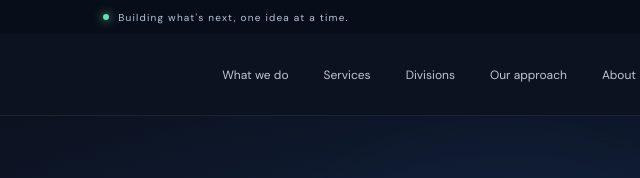
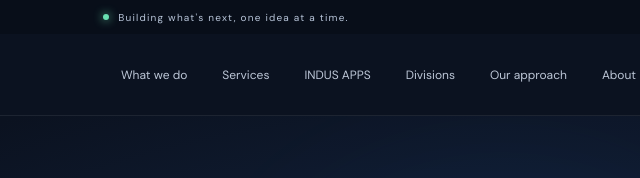
Before and after one commit to Szoyeb84/indus-preview, a plain HTML site: page index.html in a window 1280 px wide. Shown: the top 178 px of the page, 414-1054 px from the left. Drawn offline with Linux system fonts and the light colour scheme.

Commit message:
Connect INDUS APPS page from homepage

```diff
--- a/index.html
+++ b/index.html
@@ -18,7 +18,7 @@
     <a class="brand" href="#home" aria-label="INDUS home"><span class="brand-mark">I<span>N</span></span><span class="brand-name">INDUS<span class="brand-period">.</span></span></a>
     <button class="menu-toggle" aria-label="Open navigation" aria-expanded="false" aria-controls="primary-nav"><span></span><span></span></button>
     <nav id="primary-nav" class="primary-nav" aria-label="Main navigation">
-      <a href="#what-we-do">What we do</a><a href="services.html">Services</a><a href="#divisions">Divisions</a><a href="#approach">Our approach</a><a href="#about">About</a>
+      <a href="#what-we-do">What we do</a><a href="services.html">Services</a><a href="indus-apps.html">INDUS APPS</a><a href="#divisions">Divisions</a><a href="#approach">Our approach</a><a href="#about">About</a>
       <a class="nav-cta" href="#contact">Let's talk <span>↗</span></a>
     </nav>
   </header>
@@ -49,7 +49,7 @@
     <section class="divisions section-wrap" id="divisions">
       <div class="section-heading"><div><div class="section-kicker">02 — OUR DIVISIONS</div><h2>One vision.<br><span class="muted-italic">Many possibilities.</span></h2></div><p>Different paths, connected by one goal: making technology more useful and accessible.</p></div>
       <div class="division-grid">
-        <article class="division-card card-apps"><div class="card-top"><span class="card-index">01 / DISCOVER</span><span class="card-icon">◫</span></div><div class="card-graphic apps-graphic"><span class="app-tile tile-a">A</span><span class="app-tile tile-b">✳</span><span class="app-tile tile-c">⌘</span><span class="app-orbit"></span></div><div class="card-bottom"><div><h3>INDUS APPS</h3><p>App discovery, AI tools and a space for developers to explore what's possible.</p></div><span class="card-arrow">↗</span></div><span class="coming-label">IN DEVELOPMENT</span></article>
+        <article class="division-card card-apps"><div class="card-top"><span class="card-index">01 / DISCOVER</span><span class="card-icon">◫</span></div><div class="card-graphic apps-graphic"><span class="app-tile tile-a">A</span><span class="app-tile tile-b">✳</span><span class="app-tile tile-c">⌘</span><span class="app-orbit"></span></div><div class="card-bottom"><div><h3><a href="indus-apps.html">INDUS APPS</a></h3><p>App discovery, AI tools and a space for developers to explore what's possible.</p></div><a class="card-arrow" href="indus-apps.html" aria-label="Explore INDUS APPS">↗</a></div><span class="coming-label">IN DEVELOPMENT</span></article>
         <article class="division-card card-digital"><div class="card-top"><span class="card-index">02 / CREATE</span><span class="card-icon">⌘</span></div><div class="card-graphic digital-graphic"><div class="window-shape"><i></i><i></i><i></i><div class="window-lines"><b></b><b></b><b></b></div></div><span class="spark spark-one">✳</span><span class="spark spark-two">+</span></div><div class="card-bottom"><div><h3>INDUS DIGITAL</h3><p>Websites, software and digital experiences shaped around real needs.</p></div><span class="card-arrow">↗</span></div><span class="coming-label">SERVICE DIRECTION</span></article>
         <article class="division-card card-products"><div class="card-top"><span class="card-index">03 / BUILD</span><span class="card-icon">◇</span></div><div class="card-graphic products-graphic"><div class="product-cube"><span></span></div><div class="cube-shadow"></div><span class="cube-star">✳</span></div><div class="card-bottom"><div><h3>INDUS PRODUCTS</h3><p>Original digital products designed to solve focused, everyday problems.</p></div><span class="card-arrow">↗</span></div><span class="coming-label">FUTURE VENTURE</span></article>
       </div>
```
